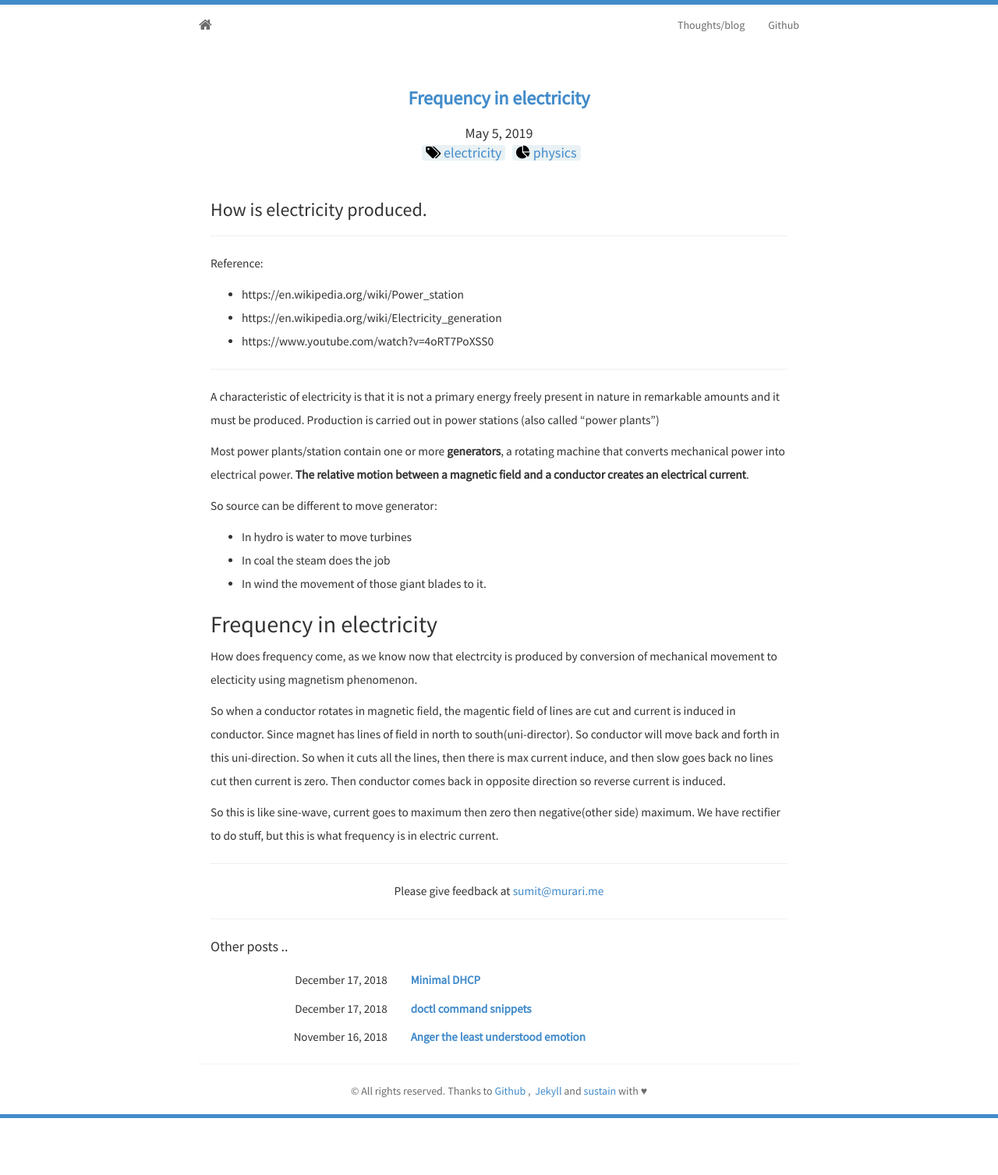
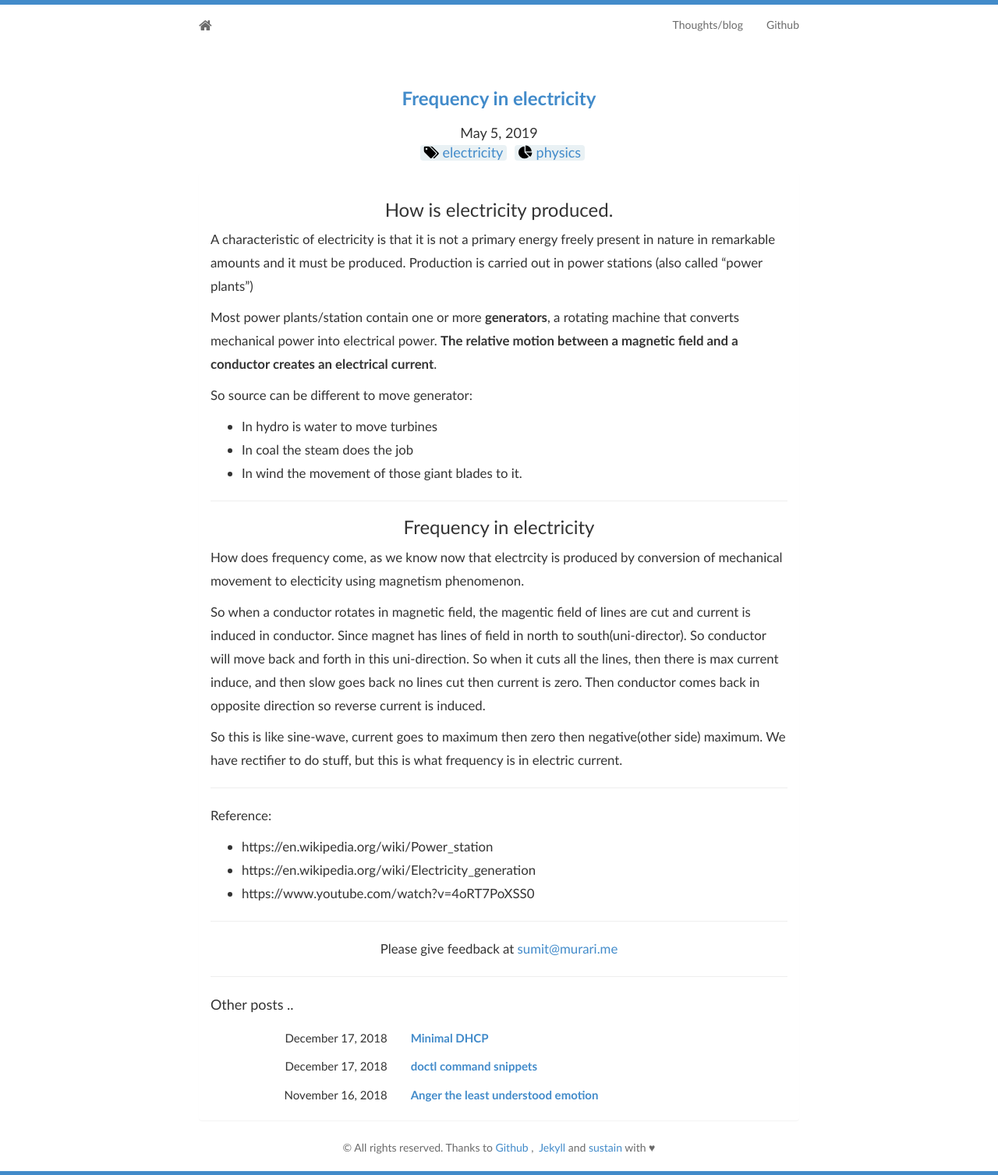
Before and after one commit to murarisumit/murarisumit.github.io, a Jekyll site: the page built from _posts/physics/_posts/2019-05-05-frequency-in-electricity.md, in a window 1280 px wide. Shown: the whole page at 78% size. Built offline with Jekyll 4.4.1, drawn with Linux system fonts in a browser that asks for light colours; nearby versions of some CDN libraries; before the commit the page ends 1434 px from its top, so only the background shows below that.

```diff
--- a/_posts/physics/_posts/2019-05-05-frequency-in-electricity.md
+++ b/_posts/physics/_posts/2019-05-05-frequency-in-electricity.md
@@ -9,15 +9,6 @@ category:
 ---
 
 ### How is electricity produced.
-
----
-Reference:
-
-* https://en.wikipedia.org/wiki/Power_station
-* https://en.wikipedia.org/wiki/Electricity_generation
-* https://www.youtube.com/watch?v=4oRT7PoXSS0
-
----
 
 A characteristic of electricity is that it is not a primary energy freely present in nature in remarkable amounts and it must be produced. Production is carried out in power stations (also called "power plants")
 
@@ -31,11 +22,20 @@ So source can be different to move generator:
 * In wind the movement of those giant blades to it.
 
 
+---
 
-## Frequency in electricity
+### Frequency in electricity
 
 How does frequency come, as we know now that electrcity is produced by conversion of mechanical movement to electicity using magnetism phenomenon.
 
 So when a conductor rotates in magnetic field, the magentic field of lines are cut and current is induced in conductor. Since magnet has lines of field in north to south(uni-director). So conductor will move back and forth in this uni-direction. So when it cuts all the lines, then there is max current induce, and then slow goes back no lines cut then current is zero. Then conductor comes back in opposite direction so reverse current is induced.
 
 So this is like sine-wave, current goes to maximum then zero then negative(other side) maximum. We have rectifier to do stuff, but this is what frequency is in electric current.
+
+
+---
+Reference:
+
+* https://en.wikipedia.org/wiki/Power_station
+* https://en.wikipedia.org/wiki/Electricity_generation
+* https://www.youtube.com/watch?v=4oRT7PoXSS0
--- a/_scss/main.scss
+++ b/_scss/main.scss
@@ -19,9 +19,13 @@ html,
 body {
   height: 100%;
   background-color: $background-color;
-  font-family: 'Source Sans Pro', sans-serif;
+  font-family: 'Trebuchet MS', 'PT Serif', "Helvetica Neue", "Helvetica", Arial, sans-serif;
   /* The html and body elements cannot have any padding or margin. */
   border-top: 3px solid $theme-color;
+}
+
+h3 {
+    text-align: center
 }
 /* Wrapper for page content to push down footer */
 #wrap {
@@ -178,7 +182,7 @@ body {
 .blogpost{
   text-align: left;
   line-height: 30px;
-  font-size: 1.1em;
+  font-size: 1.2em;
 }
 
 /* Tags
```
